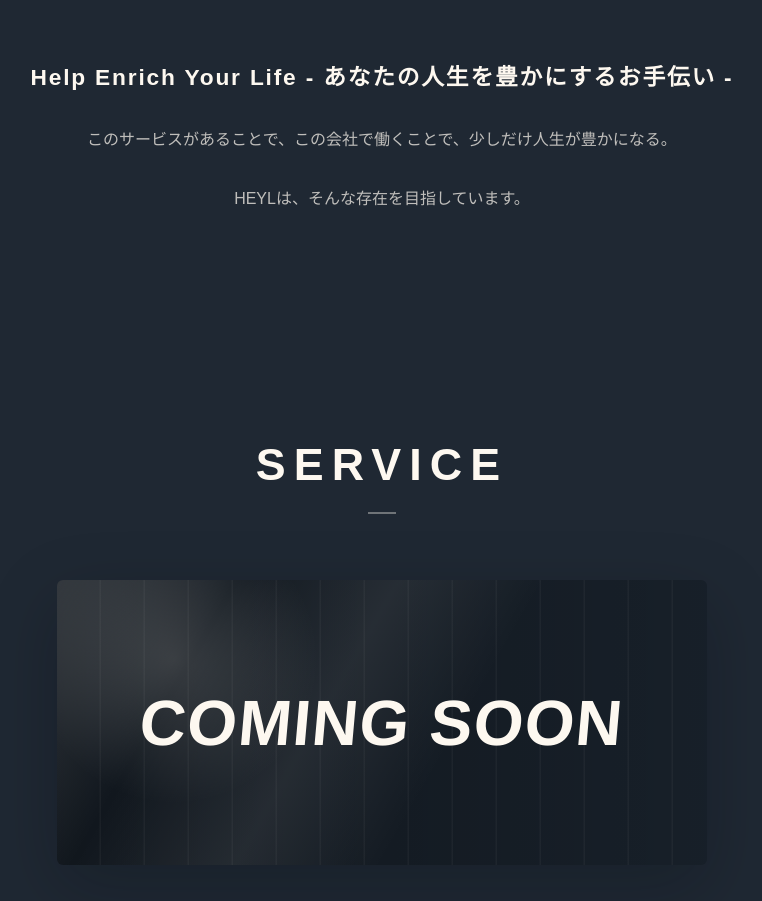
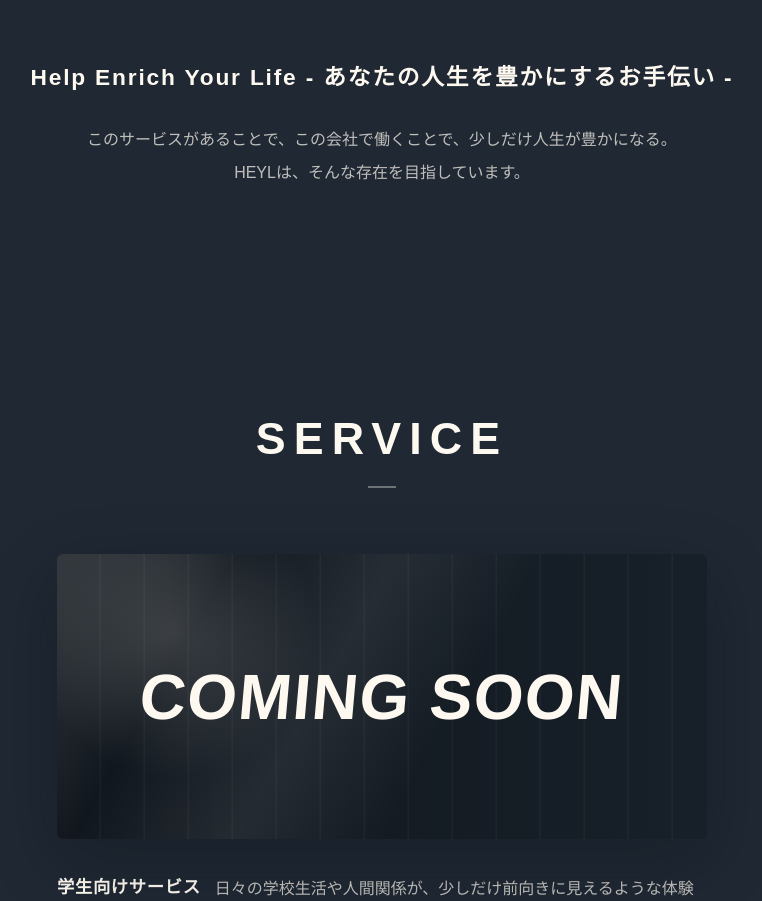
Before and after one commit to admin-heyl/heyl-corporate, a Next.js app in the folder heyl-corporate-site/: page / in a window 1280 px wide. Shown: the part 1020-1921 px from the top of the page, without its empty margins (258-1020 px from the left). Built offline with nearby package versions, Linux system fonts and the light colour scheme.

Commit message:
Update page.tsx

```diff
--- a/heyl-corporate-site/app/page.tsx
+++ b/heyl-corporate-site/app/page.tsx
@@ -65,8 +65,11 @@
         <SectionTitle title="ABOUT" />
         <div className="center-copy">
           <h2>Help Enrich Your Life - あなたの人生を豊かにするお手伝い -</h2>
-          <p>このサービスがあることで、この会社で働くことで、少しだけ人生が豊かになる。</p>
-          <p>HEYLは、そんな存在を目指しています。</p>
+          <p>
+            このサービスがあることで、この会社で働くことで、少しだけ人生が豊かになる。
+            <br />
+            HEYLは、そんな存在を目指しています。
+          </p>
         </div>
       </section>
 
```
